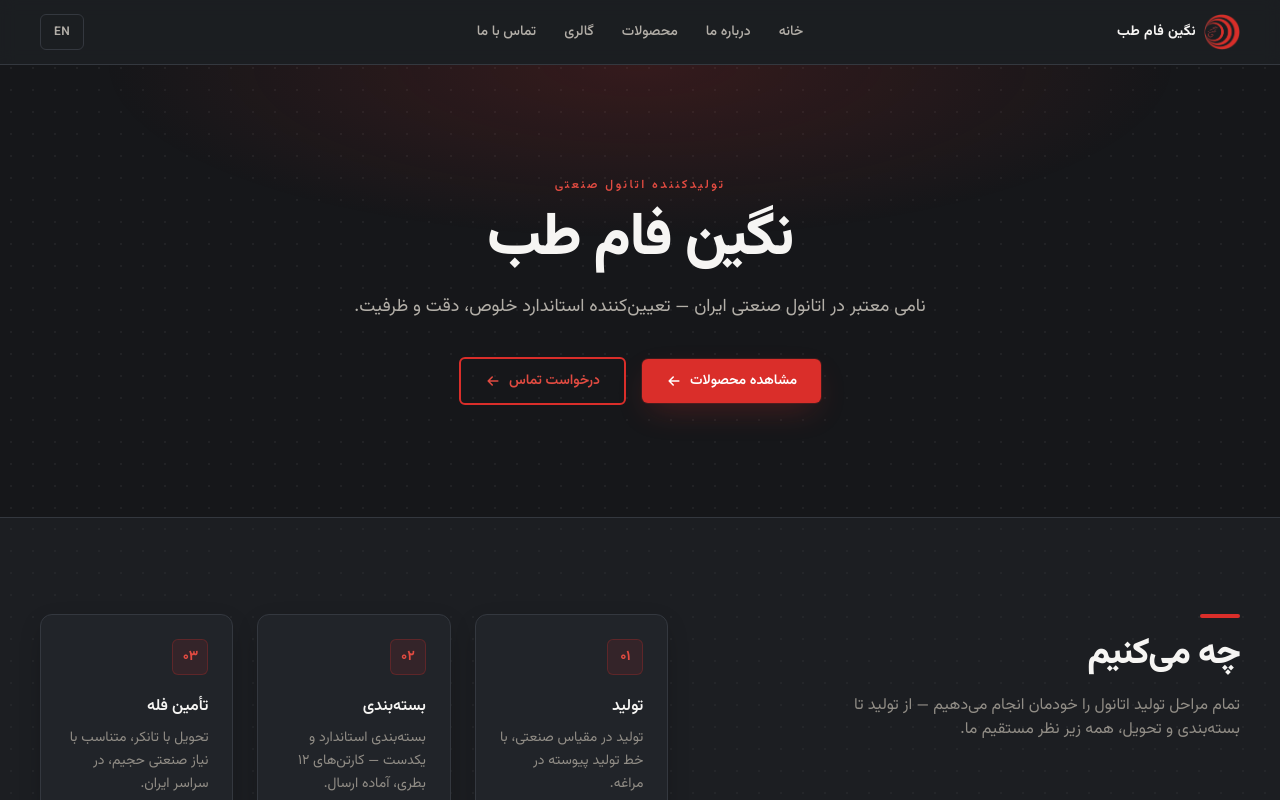
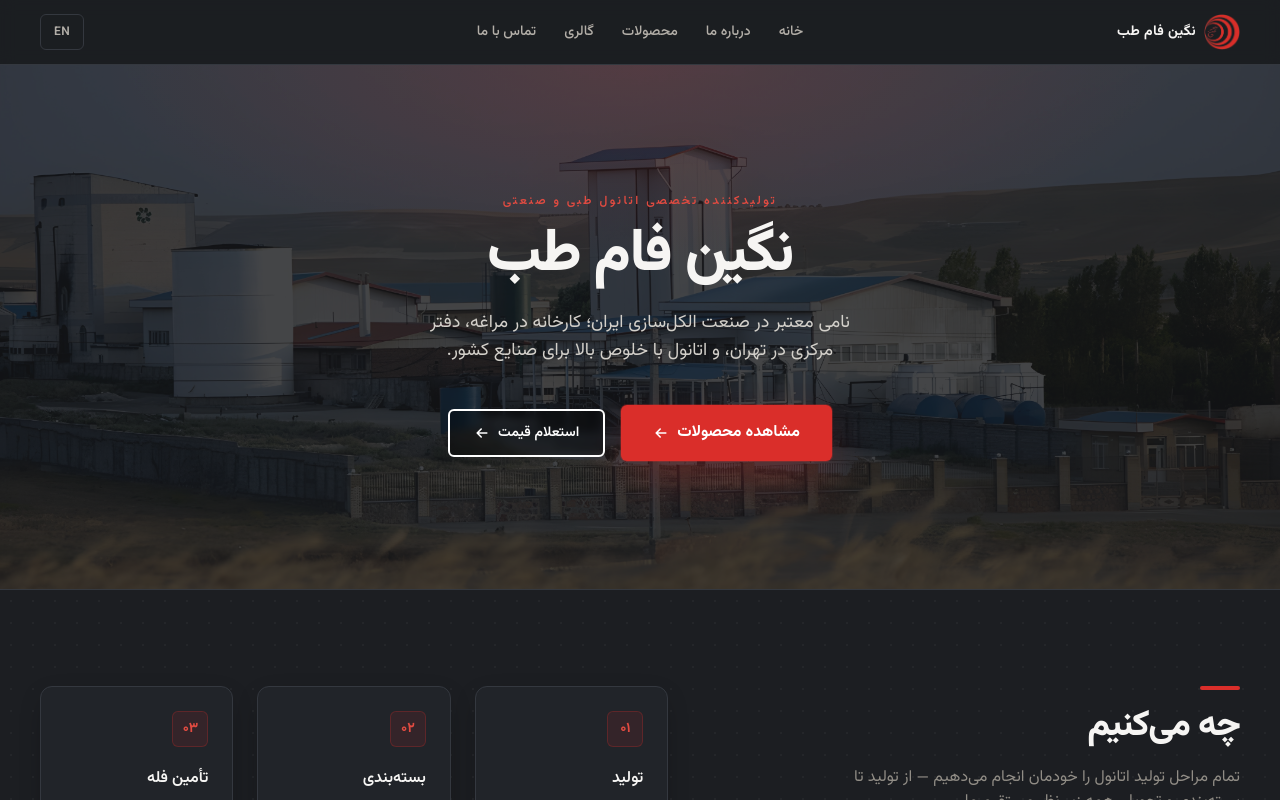
Before and after one commit to khash-021/negin-fam-teb-website, a Next.js app: page / in a window 1280 px wide. Shown: the top 800 px of the page. Built offline with nearby package versions, Linux system fonts and the light colour scheme.

Commit message:
Rework Home hero: factory photo, one-liner, stronger buttons

```diff
--- a/src/app/globals.css
+++ b/src/app/globals.css
@@ -55,20 +55,9 @@
   transform: translate3d(0, 12px, 0);
 }
 
-.hero-parallax {
-  transform: translate3d(0, calc(var(--p, 0) * 56px), 0);
-  opacity: calc(1 - var(--p, 0) * 0.5);
-  will-change: transform, opacity;
-}
-
 @media (prefers-reduced-motion: reduce) {
   .reveal.reveal-hidden {
     opacity: 1;
     transform: none;
   }
-  .hero-parallax {
-    transform: none;
-    opacity: 1;
-    will-change: auto;
-  }
 }
--- a/src/components/sections/Hero.tsx
+++ b/src/components/sections/Hero.tsx
@@ -1,73 +1,41 @@
 "use client";
 
-import { useEffect, useRef } from "react";
+import Image from "next/image";
+import Link from "next/link";
 import { useLanguage } from "@/lib/i18n/LanguageContext";
 import { Container } from "@/components/Container";
-import { Button } from "@/components/Button";
+
+const arrow = (
+  <svg
+    aria-hidden="true"
+    viewBox="0 0 20 20"
+    className="h-4 w-4 rtl:-scale-x-100"
+    fill="none"
+    stroke="currentColor"
+    strokeWidth="2"
+  >
+    <path d="M4 10h12M11 5l5 5-5 5" strokeLinecap="round" strokeLinejoin="round" />
+  </svg>
+);
 
 export function Hero() {
   const { dict } = useLanguage();
-  const sectionRef = useRef<HTMLElement>(null);
-  const layerRef = useRef<HTMLDivElement>(null);
-
-  useEffect(() => {
-    const section = sectionRef.current;
-    const layer = layerRef.current;
-    if (!section || !layer) return;
-    if (window.matchMedia("(prefers-reduced-motion: reduce)").matches) return;
-
-    let height = Math.max(section.offsetHeight, 1);
-    let frame = 0;
-    let listening = false;
-
-    const update = () => {
-      frame = 0;
-      const progress = Math.min(Math.max(window.scrollY / height, 0), 1);
-      layer.style.setProperty("--p", progress.toFixed(3));
-    };
-    const onScroll = () => {
-      if (!frame) frame = requestAnimationFrame(update);
-    };
-    const onResize = () => {
-      height = Math.max(section.offsetHeight, 1);
-      onScroll();
-    };
-
-    const observer = new IntersectionObserver(([entry]) => {
-      if (entry.isIntersecting && !listening) {
-        window.addEventListener("scroll", onScroll, { passive: true });
-        listening = true;
-        onScroll();
-      } else if (!entry.isIntersecting && listening) {
-        window.removeEventListener("scroll", onScroll);
-        listening = false;
-      }
-    });
-    observer.observe(section);
-    window.addEventListener("resize", onResize);
-
-    return () => {
-      observer.disconnect();
-      window.removeEventListener("scroll", onScroll);
-      window.removeEventListener("resize", onResize);
-      cancelAnimationFrame(frame);
-    };
-  }, []);
 
   return (
-    <section
-      ref={sectionRef}
-      className="relative overflow-hidden border-b border-surface-border bg-surface-950"
-    >
-      <div
-        ref={layerRef}
-        className="hero-parallax pointer-events-none absolute inset-x-0 -inset-y-24"
-      >
-        <div className="absolute inset-0 bg-dot-grid opacity-60" />
-      </div>
+    <section className="relative overflow-hidden border-b border-surface-border bg-surface-950">
+      <Image
+        src="/factory/factory-outside.webp"
+        alt=""
+        aria-hidden="true"
+        fill
+        priority
+        sizes="100vw"
+        className="object-cover"
+      />
+      <div className="absolute inset-0 bg-surface-950/80" />
       <div className="pointer-events-none absolute inset-0 bg-[radial-gradient(60%_55%_at_50%_0%,rgba(218,46,42,0.16),transparent_70%)]" />
 
-      <Container className="relative py-20 text-center md:py-28">
+      <Container className="relative py-24 text-center md:py-32">
         <div className="mx-auto max-w-3xl">
           <p className="text-xs font-semibold uppercase tracking-[0.2em] text-brand-400">
             {dict.hero.eyebrow}
@@ -75,17 +43,25 @@
           <h1 className="mt-4 text-4xl font-extrabold leading-[1.05] tracking-tight text-ink-50 md:text-6xl">
             {dict.hero.name}
           </h1>
-          <p className="mx-auto mt-6 max-w-xl text-balance text-base leading-relaxed text-ink-300 md:text-lg">
+          <p className="mx-auto mt-6 max-w-xl text-balance text-base leading-relaxed text-ink-200 md:text-lg">
             {dict.hero.tagline}
           </p>
 
-          <div className="mt-9 flex flex-wrap items-center justify-center gap-4">
-            <Button href="/products" variant="primary">
+          <div className="mt-10 flex flex-wrap items-center justify-center gap-4">
+            <Link
+              href="/products"
+              className="inline-flex min-h-12 items-center justify-center gap-2 rounded-md bg-brand-500 px-8 py-4 text-base font-bold text-white shadow-glow-red-lg transition-all duration-200 hover:-translate-y-0.5 hover:bg-brand-400 focus-visible:outline-none focus-visible:ring-2 focus-visible:ring-brand-400 focus-visible:ring-offset-2 focus-visible:ring-offset-surface-950"
+            >
               {dict.hero.ctaPrimary}
-            </Button>
-            <Button href="/contact" variant="secondary">
+              {arrow}
+            </Link>
+            <Link
+              href="/contact"
+              className="inline-flex min-h-11 items-center justify-center gap-2 rounded-md border-2 border-white bg-black/30 px-6 py-3 text-sm font-semibold text-white backdrop-blur-sm transition-colors duration-200 hover:bg-black/40 focus-visible:outline-none focus-visible:ring-2 focus-visible:ring-brand-400 focus-visible:ring-offset-2 focus-visible:ring-offset-surface-950"
+            >
               {dict.hero.ctaSecondary}
-            </Button>
+              {arrow}
+            </Link>
           </div>
         </div>
       </Container>
--- a/src/lib/i18n/dictionary.ts
+++ b/src/lib/i18n/dictionary.ts
@@ -158,9 +158,9 @@
 export const dictionary: Record<Locale, Dictionary> = {
   fa: {
     meta: {
-      title: "نگین فام طب | تولیدکننده اتانول صنعتی",
+      title: "نگین فام طب | تولیدکننده تخصصی اتانول طبی و صنعتی",
       description:
-        "تولید، بسته‌بندی و تأمین اتانول ۷۰٪، ۹۶٪ و ۹۹.۸٪ — کارخانه مراغه، دفتر تهران.",
+        "تولید، بسته‌بندی و تأمین اتانول طبی و صنعتی با خلوص ۷۰٪، ۹۶٪ و ۹۹.۸٪ — کارخانه مراغه، دفتر مرکزی تهران.",
     },
     nav: {
       home: "خانه",
@@ -171,12 +171,12 @@
       languageSwitch: "EN",
     },
     hero: {
-      eyebrow: "تولیدکننده اتانول صنعتی",
+      eyebrow: "تولیدکننده تخصصی اتانول طبی و صنعتی",
       name: "نگین فام طب",
       tagline:
-        "نامی معتبر در اتانول صنعتی ایران — تعیین‌کننده استاندارد خلوص، دقت و ظرفیت.",
+        "نامی معتبر در صنعت الکل‌سازی ایران؛ کارخانه در مراغه، دفتر مرکزی در تهران، و اتانول با خلوص بالا برای صنایع کشور.",
       ctaPrimary: "مشاهده محصولات",
-      ctaSecondary: "درخواست تماس",
+      ctaSecondary: "استعلام قیمت",
     },
     intro: {
       title: "چه می‌کنیم",
@@ -373,9 +373,9 @@
   },
   en: {
     meta: {
-      title: "Negin Fam Teb | Industrial Ethanol Manufacturer",
+      title: "Negin Fam Teb | Medical & Industrial Ethanol Manufacturer",
       description:
-        "Manufacturing, packaging, and bulk supply of 70%, 96%, and 99.8% ethanol — Maragheh factory, Tehran office.",
+        "Manufacturing, packaging, and supply of medical and industrial ethanol at 70%, 96%, and 99.8% purity — Maragheh factory, Tehran head office.",
     },
     nav: {
       home: "Home",
@@ -386,12 +386,12 @@
       languageSwitch: "فا",
     },
     hero: {
-      eyebrow: "Industrial Ethanol Manufacturer",
+      eyebrow: "Specialized Manufacturer of Medical & Industrial Ethanol",
       name: "Negin Fam Teb",
       tagline:
-        "Iran's trusted name in industrial ethanol — setting the standard for purity, precision, and scale.",
+        "A trusted name in Iran's ethanol industry: factory in Maragheh, head office in Tehran, and high-purity ethanol for the country's industries.",
       ctaPrimary: "View Products",
-      ctaSecondary: "Contact Us",
+      ctaSecondary: "Request a Quote",
     },
     intro: {
       title: "What We Do",
```
